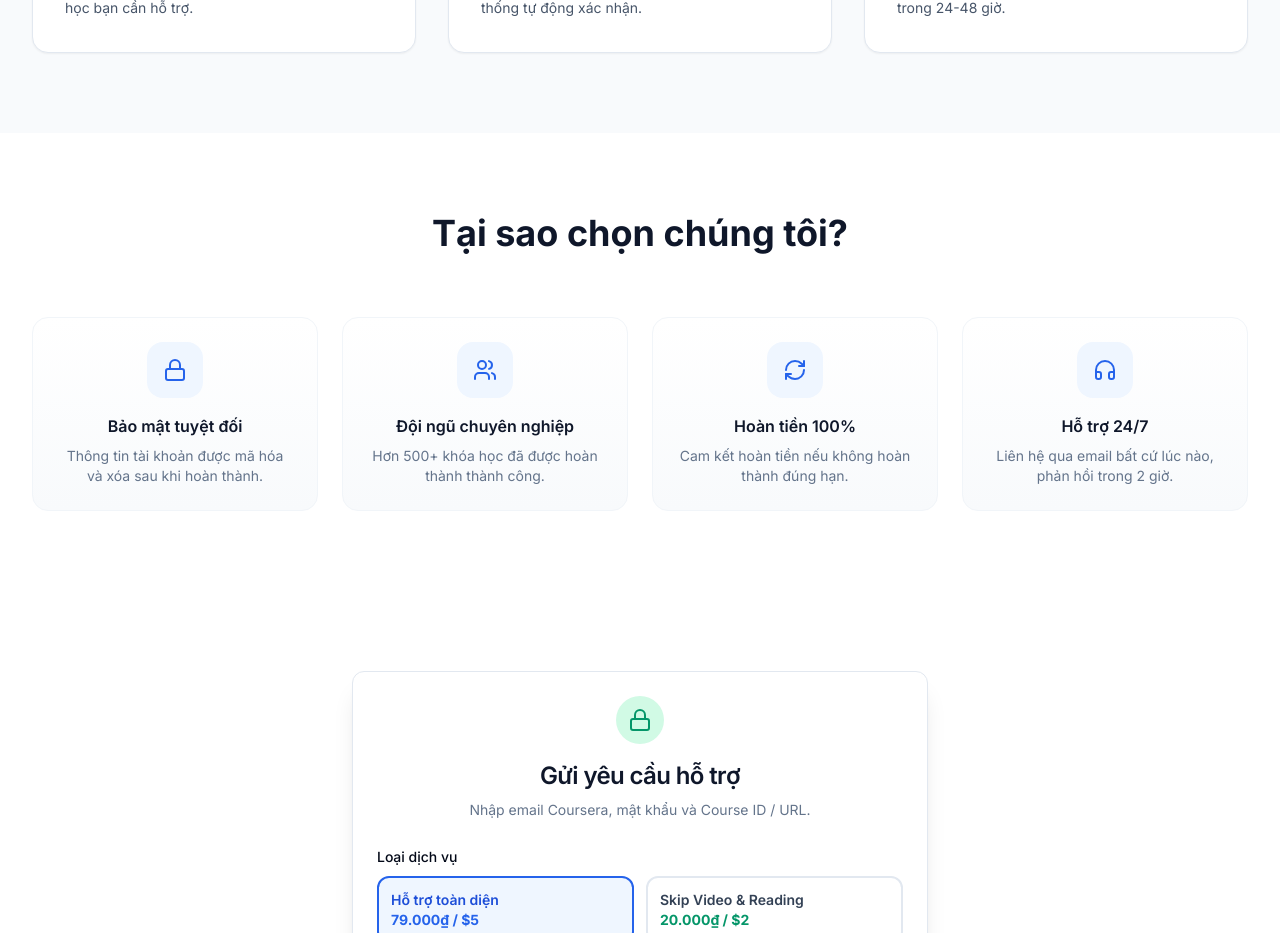
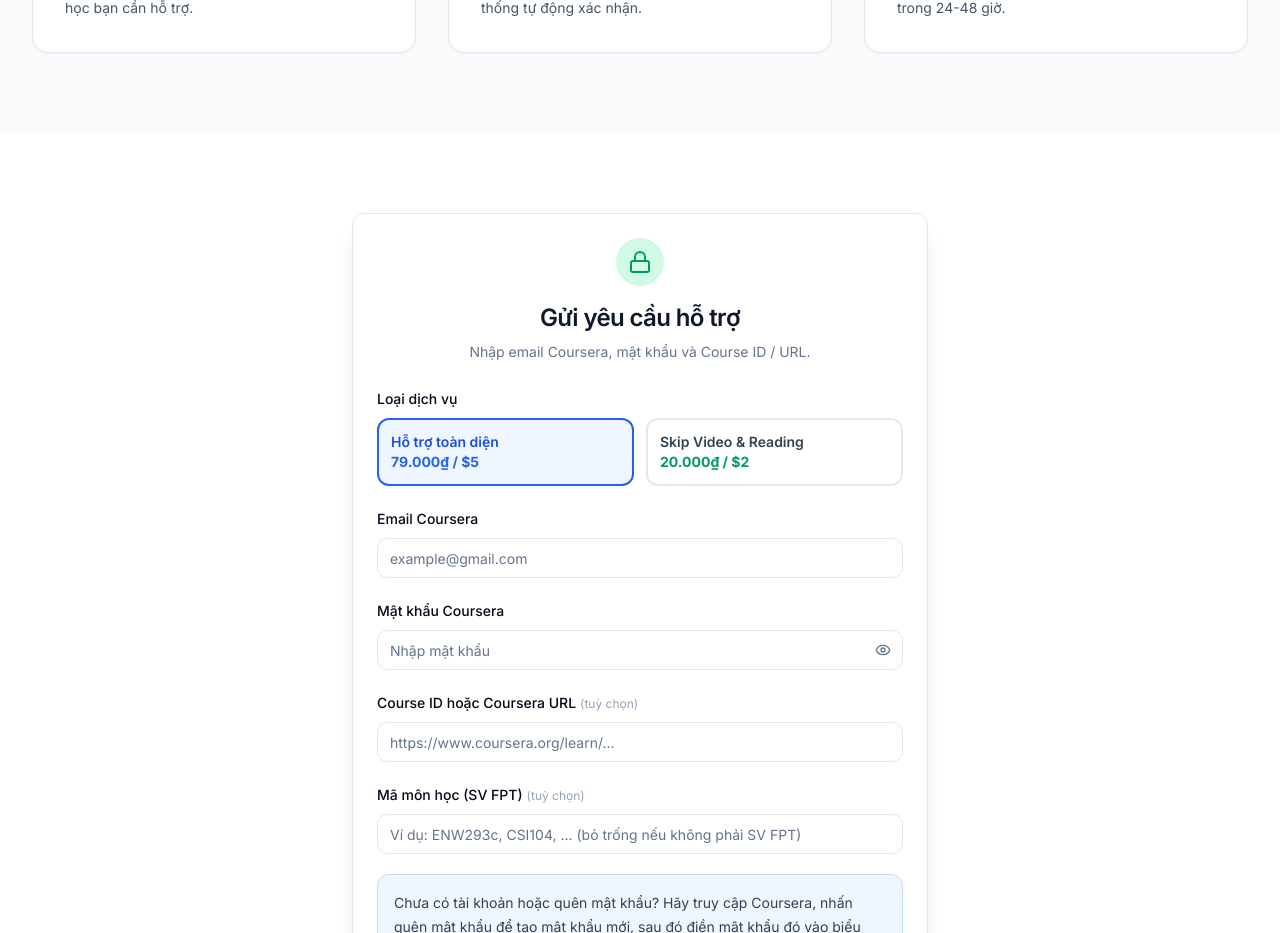
Before and after one commit to gray8493/spsera_coursera, a Next.js app: page / in a window 1280 px wide. Shown: the part 1400-2333 px from the top of the page. Built offline with nearby package versions, Linux system fonts and the light colour scheme.

Commit message:
Remove trust section

```diff
--- a/src/app/page.tsx
+++ b/src/app/page.tsx
@@ -8,9 +8,6 @@ import {
   ExternalLink,
   CheckCircle2,
   Lock,
-  Users,
-  RefreshCw,
-  Headphones,
   ArrowRight,
   Star,
   Zap,
@@ -26,8 +23,6 @@ import { PRICING, PRICING_USD, PAYPAL_INFO, getVietQrUrl, generateTransferConten
 import type { ServiceType } from "@/lib/payment";
 
 const COURSERA_LOGIN_URL = "https://www.coursera.org/?authMode=login";
-
-const trustIcons = [Lock, Users, RefreshCw, Headphones];
 
 export default function HomePage() {
   const { t } = useI18n();
@@ -233,30 +228,6 @@ export default function HomePage() {
           </div>
         </div>
       </section>
-
-      {/* Trust */}
-      <section className="bg-white py-20">
-        <div className="mx-auto max-w-7xl px-4 sm:px-6 lg:px-8">
-          <h2 className="mx-auto mb-16 max-w-2xl text-center text-3xl font-bold text-slate-900 sm:text-4xl">
-            {t.trust.title}
-          </h2>
-          <div className="grid gap-6 sm:grid-cols-2 lg:grid-cols-4">
-            {t.trust.items.map((item, i) => {
-              const Icon = trustIcons[i];
-              return (
-                <div key={i} className="rounded-2xl border border-slate-100 bg-gradient-to-b from-white to-slate-50 p-6 text-center transition-all hover:border-blue-200 hover:shadow-lg">
-                  <div className="mx-auto mb-4 flex h-14 w-14 items-center justify-center rounded-2xl bg-blue-50">
-                    <Icon className="h-6 w-6 text-blue-600" />
-                  </div>
-                  <h3 className="mb-2 font-semibold text-slate-900">{item.title}</h3>
-                  <p className="text-sm text-slate-500">{item.desc}</p>
-                </div>
-              );
-            })}
-          </div>
-        </div>
-      </section>
-
 
       {/* Submit Form / Payment */}
       <section id="submit-form" className="bg-white py-20">
```
